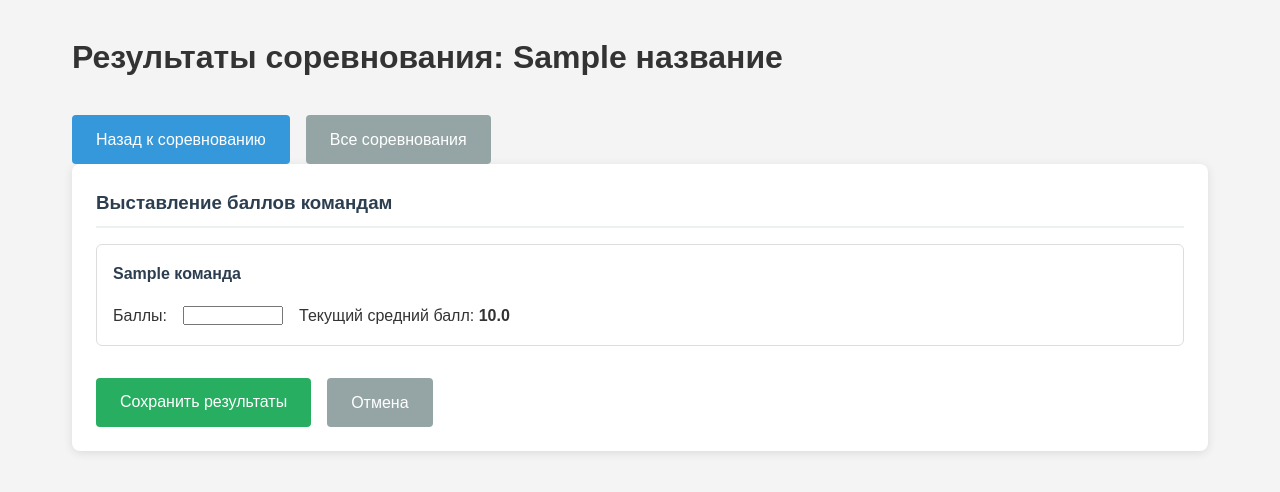
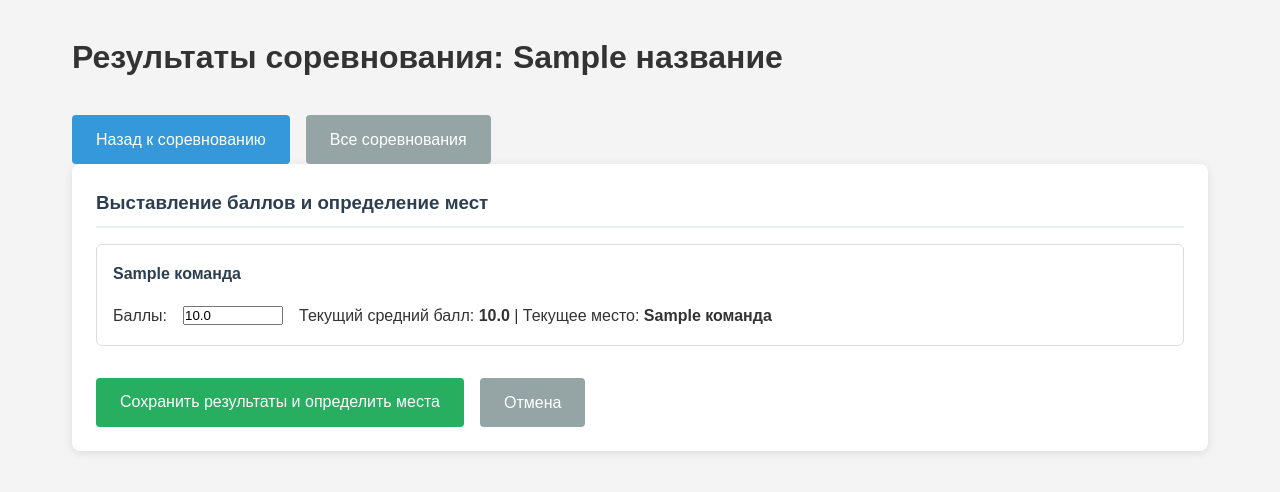
Before and after one commit to maratsaratov/competitions_platform, a Flask app: page /organizer/1/competition/1/results in a window 1280 px wide. Shown: the part 74-566 px from the top of the page. Run offline with Flask 3, Linux system fonts and the light colour scheme; the visitor is signed in with stand-in values (Sample User, id 1); a database or web service that is not in the repository returns one stand-in record (values such as "Sample title"); some libraries are stand-ins or nearby versions.

Commit message:
competition places bug fix

```diff
--- a/app.py
+++ b/app.py
@@ -342,29 +342,57 @@ def organizer_competition_results(org_id, comp_id):
     if request.method == 'POST':
         # Обработка выставления баллов
         try:
+            # Собираем баллы для всех команд
+            team_scores = {}
             for key, value in request.form.items():
                 if key.startswith('points_'):
                     team_id = key.replace('points_', '')
                     points = float(value) if value else 0.0
+                    team_scores[team_id] = points
 
-                    # Обновляем баллы для всех участников команды в этом соревновании
-                    cur.execute("""
-                        UPDATE Результаты
-                        SET Баллы = %s
-                        WHERE ID_Соревнование = %s AND ID_Команда = %s
-                    """, (points, comp_id, team_id))
+            # Сортируем команды по баллам (по убыванию)
+            sorted_teams = sorted(team_scores.items(), key=lambda x: x[1], reverse=True)
+
+            # Присваиваем места (учитывая ничьи)
+            current_place = 1
+            previous_score = None
+            skip_places = 0
+
+            for i, (team_id, score) in enumerate(sorted_teams):
+                if score == previous_score:
+                    # Ничья - одинаковое место
+                    skip_places += 1
+                else:
+                    # Новое место
+                    current_place += skip_places
+                    skip_places = 0
+                    if i > 0:
+                        current_place += 1
+
+                # Обновляем баллы и место для всех участников команды
+                cur.execute("""
+                    UPDATE Результаты
+                    SET Баллы = %s, Место = %s
+                    WHERE ID_Соревнование = %s AND ID_Команда = %s
+                """, (score, current_place, comp_id, team_id))
+
+                previous_score = score
 
             conn.commit()
-            flash('Баллы успешно обновлены! Соревнование завершено.', 'success')
+            flash('Баллы и места успешно обновлены! Соревнование завершено.', 'success')
             return redirect(f'/organizer/{org_id}/competitions')
 
         except Exception as e:
             conn.rollback()
             flash(f'Ошибка при обновлении баллов: {str(e)}', 'error')
 
-    # Получаем команды с текущими баллами
+    # Получаем команды с текущими баллами и местами
     cur.execute("""
-        SELECT к.ID_Команда, к.Название, COALESCE(AVG(р.Баллы), 0) as средние_баллы
+        SELECT
+            к.ID_Команда,
+            к.Название,
+            COALESCE(AVG(р.Баллы), 0) as средние_баллы,
+            MIN(р.Место) as текущее_место
         FROM Команда к
         LEFT JOIN Результаты р ON к.ID_Команда = р.ID_Команда AND р.ID_Соревнование = %s
         WHERE к.ID_Команда IN (
--- a/templates/organizer/competition_results.html
+++ b/templates/organizer/competition_results.html
@@ -12,7 +12,7 @@
     </div>
 
     <div class="card">
-        <h3>Выставление баллов командам</h3>
+        <h3>Выставление баллов и определение мест</h3>
         <form method="post">
             {% if teams_with_scores %}
                 {% for team in teams_with_scores %}
@@ -21,14 +21,21 @@
                     <div class="score-input-group">
                         <label for="points_{{ team[0] }}">Баллы:</label>
                         <input type="number" id="points_{{ team[0] }}" name="points_{{ team[0] }}"
-                               step="0.1" min="0" max="100" value="{{ team[2] }}" required>
-                        <span>Текущий средний балл: <strong>{{ "%.1f"|format(team[2]) }}</strong></span>
+                               step="0.1" min="0" max="100" value="{{ "%.1f"|format(team[2]) }}" required>
+                        <span>
+                            Текущий средний балл: <strong>{{ "%.1f"|format(team[2]) }}</strong>
+                            {% if team[3] %}
+                            | Текущее место: <strong>{{ team[3] }}</strong>
+                            {% else %}
+                            | Место: <strong>не определено</strong>
+                            {% endif %}
+                        </span>
                     </div>
                 </div>
                 {% endfor %}
 
                 <div class="action-buttons">
-                    <button type="submit" class="btn btn-success">Сохранить результаты</button>
+                    <button type="submit" class="btn btn-success">Сохранить результаты и определить места</button>
                     <a href="/organizer/{{ org_id }}/competition/{{ comp_id }}" class="btn btn-secondary">Отмена</a>
                 </div>
             {% else %}
```
